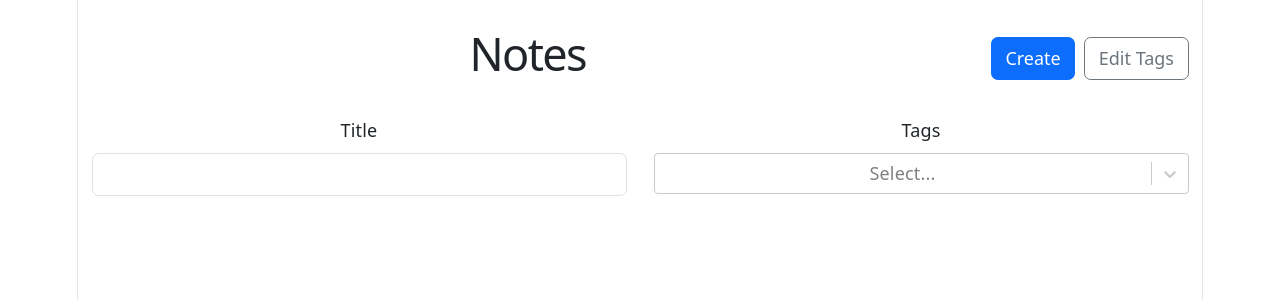
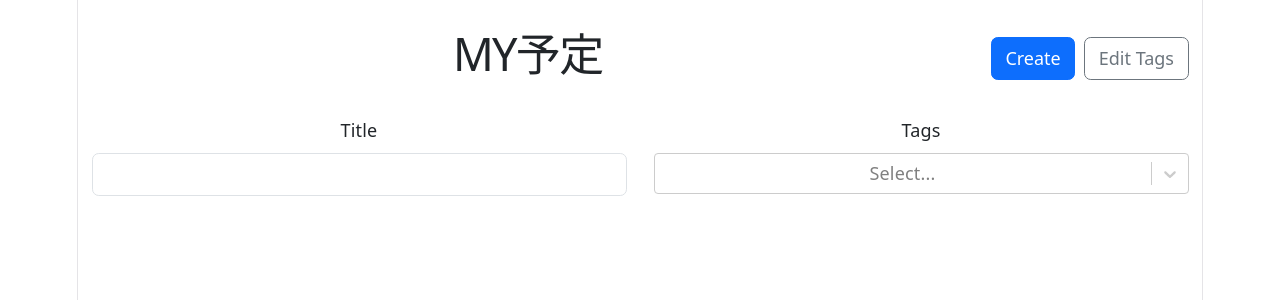
Before and after one commit to kashsan-jp/My_Memo_App, a React (Vite) app: page / in a window 1280 px wide. Shown: the top 300 px of the page. Built offline with nearby package versions, Linux system fonts and the light colour scheme.

Commit message:
2026_8_23_2

```diff
--- a/src/NoteList.tsx
+++ b/src/NoteList.tsx
@@ -46,7 +46,7 @@ export function NoteList({availableTags, notes, onUpdateTag, onDeleteTag}: NoteL
     return (
         <>
             <Row className="align-items-center mb-4" >
-                <Col><h1>Notes</h1></Col>
+                <Col><h1>MY予定</h1></Col>
                 <Col xs="auto">
                    <Stack gap={2} direction="horizontal">
                         <Link to="/new">
```
